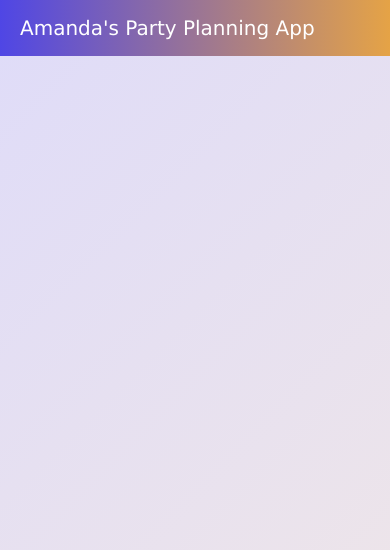
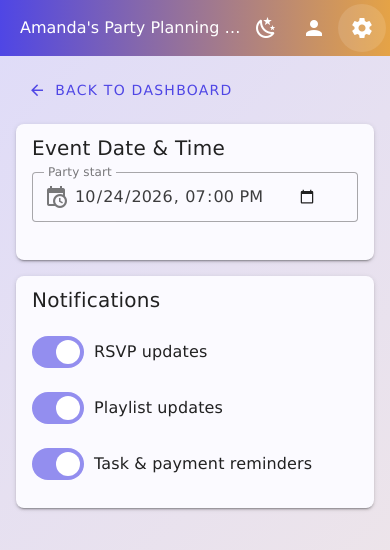
Before and after one commit to spenceam/Party-Planner, a Vue app: page /settings in a window 390 px wide. Shown: the top 550 px of the page. Built offline with nearby package versions, Linux system fonts and the light colour scheme.

Commit message:
Add Profile/Settings pages, shared party state, and mobile-friendly icon-only dark mode toggle

```diff
--- a/src/App.vue
+++ b/src/App.vue
@@ -1,7 +1,33 @@
+<script setup lang="ts">
+import { computed } from 'vue'
+import { useTheme } from 'vuetify'
+
+const theme = useTheme()
+const isDarkMode = computed({
+  get: () => theme.global.current.value.dark,
+  set: (value: boolean) => {
+    theme.global.name.value = value ? 'dark' : 'light'
+  },
+})
+</script>
+
 <template>
   <v-app>
     <v-app-bar class="gradient-bar" density="comfortable" flat>
-      <v-app-bar-title class="text-white">Amanda's Party Planning App</v-app-bar-title>
+      <v-app-bar-title class="text-white text-truncate">
+        <router-link to="/" class="text-white text-decoration-none">
+          Amanda's Party Planning App
+        </router-link>
+      </v-app-bar-title>
+      <v-btn
+        :icon="isDarkMode ? 'mdi-weather-sunny' : 'mdi-weather-night'"
+        variant="text"
+        class="text-white"
+        :aria-label="isDarkMode ? 'Switch to light mode' : 'Switch to dark mode'"
+        @click="isDarkMode = !isDarkMode"
+      />
+      <v-btn to="/profile" icon="mdi-account" variant="text" class="text-white" aria-label="Profile" />
+      <v-btn to="/settings" icon="mdi-cog" variant="text" class="text-white" aria-label="Settings" />
     </v-app-bar>
     <v-main class="gradient-surface">
       <router-view />
--- /dev/null
+++ b/src/composables/usePartyState.ts
@@ -0,0 +1,28 @@
+import { reactive, ref } from 'vue'
+
+export interface HostProfile {
+  displayName: string
+  phone: string
+  dietaryPreference: string
+}
+
+export interface NotificationPreferences {
+  rsvpUpdates: boolean
+  playlistUpdates: boolean
+  reminders: boolean
+}
+
+// Module-level singletons so Dashboard/Profile/Settings views share the same state.
+export const profile = reactive<HostProfile>({
+  displayName: 'Amanda Spence',
+  phone: '(555) 014-8821',
+  dietaryPreference: 'Vegetarian options first',
+})
+
+export const eventDate = ref(new Date('2026-10-24T19:00:00'))
+
+export const notificationPreferences = reactive<NotificationPreferences>({
+  rsvpUpdates: true,
+  playlistUpdates: true,
+  reminders: true,
+})
--- a/src/router/index.ts
+++ b/src/router/index.ts
@@ -1,5 +1,7 @@
 import { createRouter, createWebHistory } from 'vue-router'
 import DashboardView from '../views/DashboardView.vue'
+import ProfileView from '../views/ProfileView.vue'
+import SettingsView from '../views/SettingsView.vue'
 
 const router = createRouter({
   history: createWebHistory(import.meta.env.BASE_URL),
@@ -9,6 +11,16 @@ const router = createRouter({
       name: 'dashboard',
       component: DashboardView,
     },
+    {
+      path: '/profile',
+      name: 'profile',
+      component: ProfileView,
+    },
+    {
+      path: '/settings',
+      name: 'settings',
+      component: SettingsView,
+    },
   ],
 })
 
--- a/src/style.css
+++ b/src/style.css
@@ -93,3 +93,26 @@ body {
     font-size: 1.5rem;
   }
 }
+
+@media (max-width: 600px) {
+  .dashboard-wrap {
+    padding-left: 12px !important;
+    padding-right: 12px !important;
+  }
+
+  .countdown-grid {
+    gap: 6px;
+  }
+
+  .countdown-value {
+    font-size: 1.25rem;
+  }
+
+  .chart-shell {
+    height: 200px;
+  }
+
+  .v-app-bar-title {
+    font-size: 1rem !important;
+  }
+}
--- /dev/null
+++ b/src/views/ProfileView.vue
@@ -0,0 +1,63 @@
+<script setup lang="ts">
+import { profile } from '../composables/usePartyState'
+</script>
+
+<template>
+  <v-container fluid class="dashboard-wrap pa-4 pa-md-6">
+    <v-row justify="center">
+      <v-col cols="12" md="8" lg="6">
+        <v-btn
+          to="/"
+          variant="text"
+          prepend-icon="mdi-arrow-left"
+          class="mb-4"
+        >
+          Back to dashboard
+        </v-btn>
+
+        <v-card elevation="2" rounded="lg" class="gradient-surface">
+          <v-card-title class="d-flex align-center ga-3">
+            <v-avatar color="secondary" size="56">
+              <v-icon icon="mdi-account" size="32" />
+            </v-avatar>
+            <div>
+              <p class="text-h5 mb-0">Host Profile</p>
+              <p class="spotify-muted">Update how you appear to your guests</p>
+            </div>
+          </v-card-title>
+          <v-card-text>
+            <v-row>
+              <v-col cols="12">
+                <v-text-field
+                  v-model="profile.displayName"
+                  label="Display name"
+                  prepend-inner-icon="mdi-account"
+                  variant="outlined"
+                  density="comfortable"
+                />
+              </v-col>
+              <v-col cols="12">
+                <v-text-field
+                  v-model="profile.phone"
+                  label="Phone"
+                  prepend-inner-icon="mdi-phone"
+                  variant="outlined"
+                  density="comfortable"
+                />
+              </v-col>
+              <v-col cols="12">
+                <v-text-field
+                  v-model="profile.dietaryPreference"
+                  label="Food preferences"
+                  prepend-inner-icon="mdi-silverware-fork-knife"
+                  variant="outlined"
+                  density="comfortable"
+                />
+              </v-col>
+            </v-row>
+          </v-card-text>
+        </v-card>
+      </v-col>
+    </v-row>
+  </v-container>
+</template>
--- /dev/null
+++ b/src/views/SettingsView.vue
@@ -0,0 +1,77 @@
+<script setup lang="ts">
+import { computed } from 'vue'
+import { eventDate, notificationPreferences } from '../composables/usePartyState'
+
+// Bridges the Date used for the countdown with an <input type="datetime-local"> string.
+const eventDateInput = computed({
+  get: () => {
+    const date = eventDate.value
+    const pad = (n: number) => String(n).padStart(2, '0')
+    return `${date.getFullYear()}-${pad(date.getMonth() + 1)}-${pad(date.getDate())}T${pad(date.getHours())}:${pad(date.getMinutes())}`
+  },
+  set: (value: string) => {
+    const parsed = new Date(value)
+    if (!Number.isNaN(parsed.getTime())) {
+      eventDate.value = parsed
+    }
+  },
+})
+</script>
+
+<template>
+  <v-container fluid class="dashboard-wrap pa-4 pa-md-6">
+    <v-row justify="center">
+      <v-col cols="12" md="8" lg="6">
+        <v-btn
+          to="/"
+          variant="text"
+          prepend-icon="mdi-arrow-left"
+          class="mb-4"
+        >
+          Back to dashboard
+        </v-btn>
+
+        <v-card elevation="2" rounded="lg" class="gradient-surface mb-4">
+          <v-card-title>Event Date & Time</v-card-title>
+          <v-card-text>
+            <v-text-field
+              v-model="eventDateInput"
+              type="datetime-local"
+              label="Party start"
+              prepend-inner-icon="mdi-calendar-clock"
+              variant="outlined"
+              density="comfortable"
+            />
+          </v-card-text>
+        </v-card>
+
+        <v-card elevation="2" rounded="lg">
+          <v-card-title>Notifications</v-card-title>
+          <v-card-text>
+            <v-switch
+              v-model="notificationPreferences.rsvpUpdates"
+              hide-details
+              color="primary"
+              inset
+              label="RSVP updates"
+            />
+            <v-switch
+              v-model="notificationPreferences.playlistUpdates"
+              hide-details
+              color="primary"
+              inset
+              label="Playlist updates"
+            />
+            <v-switch
+              v-model="notificationPreferences.reminders"
+              hide-details
+              color="primary"
+              inset
+              label="Task & payment reminders"
+            />
+          </v-card-text>
+        </v-card>
+      </v-col>
+    </v-row>
+  </v-container>
+</template>
```
Also changed, not shown: src/views/DashboardView.vue (+10 -69 lines).
